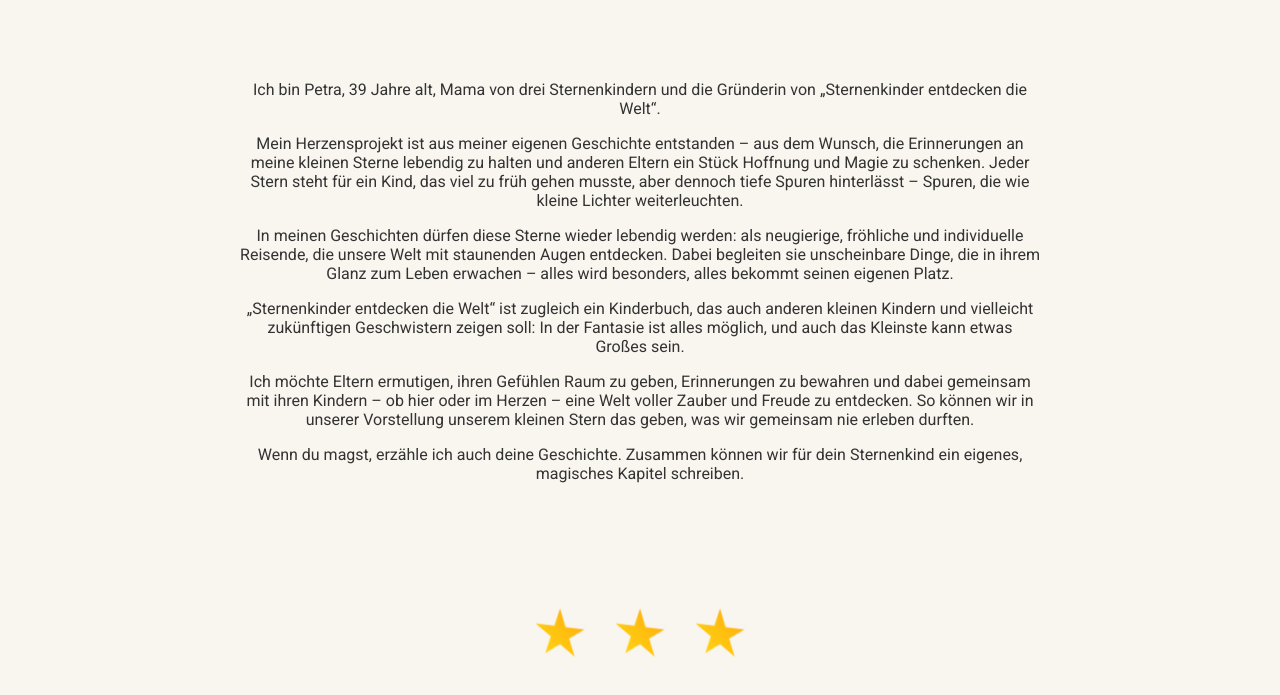
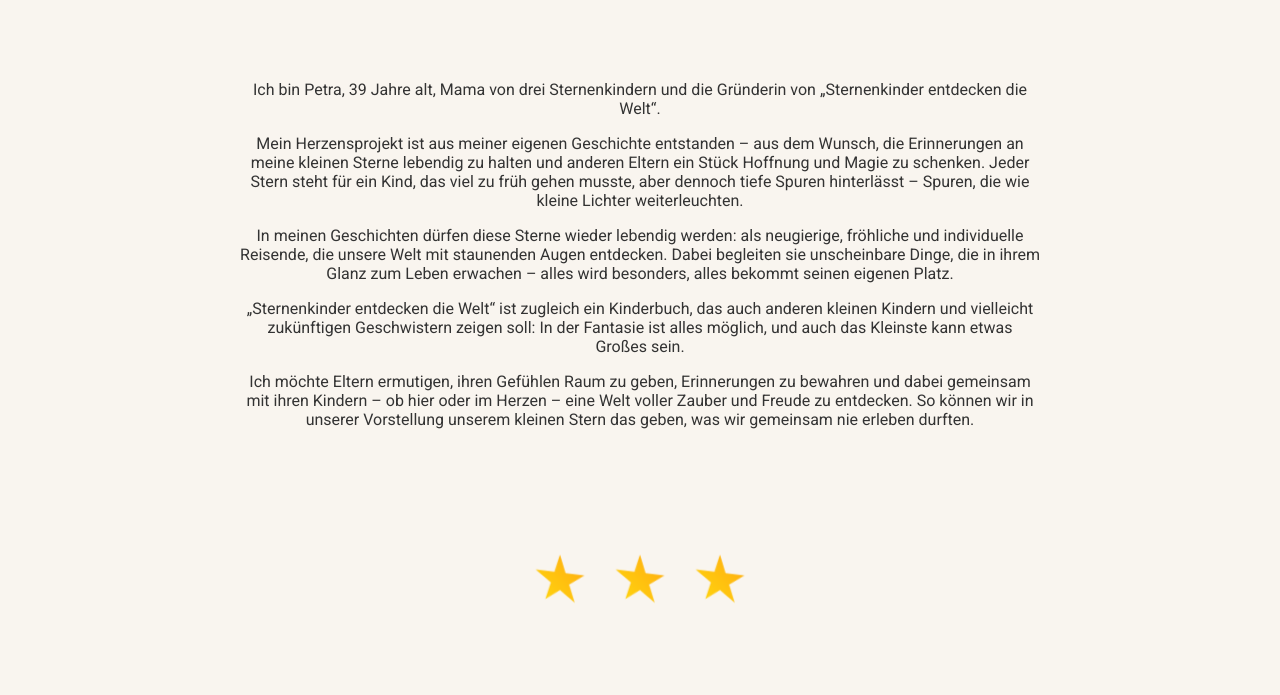
Before and after one commit to curlypy/website, a plain HTML site: page ueber-mich.html in a window 1280 px wide. Shown: the part 233-928 px from the top of the page. After the commit the page ends 888 px from the top, so only its background shows below. Drawn offline with Linux system fonts and the light colour scheme.

Commit message:
text weg individuelle

```diff
--- a/ueber-mich.html
+++ b/ueber-mich.html
@@ -37,7 +37,6 @@
   <p>In meinen Geschichten dürfen diese Sterne wieder lebendig werden: als neugierige, fröhliche und individuelle Reisende, die unsere Welt mit staunenden Augen entdecken. Dabei begleiten sie unscheinbare Dinge, die in ihrem Glanz zum Leben erwachen – alles wird besonders, alles bekommt seinen eigenen Platz.</p>
   <p>„Sternenkinder entdecken die Welt“ ist zugleich ein Kinderbuch, das auch anderen kleinen Kindern und vielleicht zukünftigen Geschwistern zeigen soll: In der Fantasie ist alles möglich, und auch das Kleinste kann etwas Großes sein.</p>
   <p>Ich möchte Eltern ermutigen, ihren Gefühlen Raum zu geben, Erinnerungen zu bewahren und dabei gemeinsam mit ihren Kindern – ob hier oder im Herzen – eine Welt voller Zauber und Freude zu entdecken. So können wir in unserer Vorstellung unserem kleinen Stern das geben, was wir gemeinsam nie erleben durften.</p>
-  <p>Wenn du magst, erzähle ich auch deine Geschichte. Zusammen können wir für dein Sternenkind ein eigenes, magisches Kapitel schreiben.</p>
 </section>
 
 <div class="stars-3d">
```
